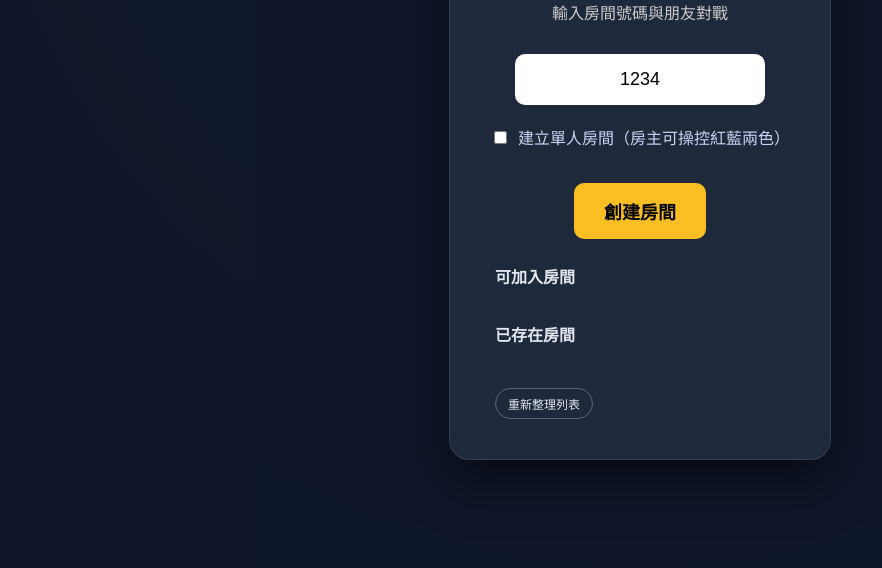
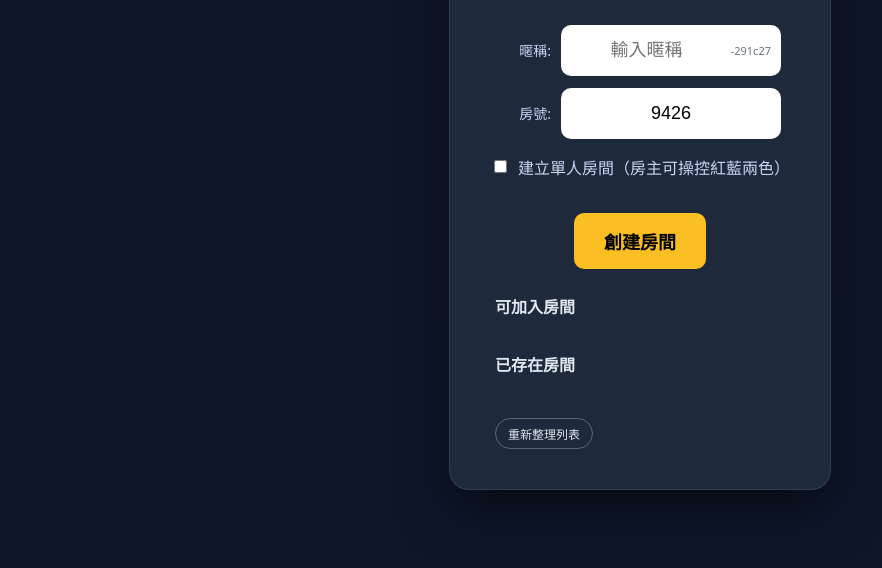
Before and after one commit to eden0102lee/zombie-chess_VS, a website: page zombie-chessVS/zombie-chessVS/public/index.html in a window 1280 px wide. Shown: the part 232-800 px from the top of the page, without its empty margins (0-882 px from the left). Drawn offline with nearby package versions, Linux system fonts and the light colour scheme; no server answers.

Commit message:
Tidy lobby field layout

```diff
--- a/zombie-chessVS/zombie-chessVS/public/index.html
+++ b/zombie-chessVS/zombie-chessVS/public/index.html
@@ -51,6 +51,29 @@
                 border: 1px solid rgba(255, 255, 255, 0.1);
                 box-shadow: 0 20px 50px rgba(0, 0, 0, 0.5);
             }
+            .lobby-fields {
+                display: flex;
+                flex-direction: column;
+                gap: 12px;
+                margin-bottom: 16px;
+            }
+            .lobby-row {
+                display: flex;
+                align-items: center;
+                justify-content: center;
+                gap: 10px;
+                color: #e2e8f0;
+            }
+            .lobby-row label {
+                width: 52px;
+                text-align: right;
+                font-size: 14px;
+                color: #cbd5f5;
+            }
+            .lobby-row input {
+                margin-bottom: 0;
+                width: 220px;
+            }
             .lobby-input {
                 padding: 15px;
                 font-size: 18px;
@@ -509,6 +532,21 @@
                 z-index: 10001;
                 backdrop-filter: blur(6px);
             }
+            .nickname-field {
+                position: relative;
+                display: inline-flex;
+                align-items: center;
+            }
+            .nickname-field input {
+                padding-right: 64px;
+            }
+            .nickname-id-overlay {
+                position: absolute;
+                right: 10px;
+                font-size: 11px;
+                color: #6b7280;
+                pointer-events: none;
+            }
         </style>
         <script src="/socket.io/socket.io.js"></script>
     </head>
@@ -522,13 +560,34 @@
                 <p style="color: #ccc; margin-bottom: 30px">
                     輸入房間號碼與朋友對戰
                 </p>
+                <div class="lobby-fields">
+                    <div class="lobby-row">
+                        <label for="player-nickname">暱稱:</label>
+                        <span class="nickname-field">
+                            <input
+                                type="text"
+                                id="player-nickname"
+                                class="lobby-input"
+                                maxlength="12"
+                                placeholder="輸入暱稱"
+                            />
+                            <span
+                                class="nickname-id-overlay"
+                                id="player-id-display"
+                            ></span>
+                        </span>
+                    </div>
+                    <div class="lobby-row">
+                        <label for="room-id">房號:</label>
                         <input
                             type="text"
                             id="room-id"
                             class="lobby-input"
                             placeholder="例如: 8888"
-                    value="1234"
+                            value=""
                         />
+                    </div>
+                </div>
                 <div style="margin-bottom: 12px; color: #cbd5f5">
                     <label style="display: inline-flex; gap: 8px; align-items: center">
                         <input type="checkbox" id="solo-mode" />
@@ -776,9 +835,47 @@
             let isSoloHost = false;
             const gitVersionElement = document.getElementById("git-version");
             const roomInput = document.getElementById("room-id");
+            const playerIdDisplay = document.getElementById("player-id-display");
+            const nicknameInput = document.getElementById("player-nickname");
+            const PLAYER_ID_KEY = "zombie-chess-player-id";
+            const PLAYER_NICKNAME_KEY = "zombie-chess-player-nickname";
+            const playerId = (() => {
+                const existing = localStorage.getItem(PLAYER_ID_KEY);
+                if (existing) {
+                    return existing;
+                }
+                const generated =
+                    (window.crypto?.randomUUID && window.crypto.randomUUID()) ||
+                    `P${Math.random().toString(36).slice(2, 10)}`;
+                localStorage.setItem(PLAYER_ID_KEY, generated);
+                return generated;
+            })();
+            const shortPlayerId = playerId
+                .replace(/[^a-zA-Z0-9]/g, "")
+                .slice(-6);
+
+            if (playerIdDisplay) {
+                const idText = shortPlayerId || playerId;
+                playerIdDisplay.innerText = idText ? `-${idText}` : "";
+            }
+            if (nicknameInput) {
+                nicknameInput.value =
+                    localStorage.getItem(PLAYER_NICKNAME_KEY) || "";
+                nicknameInput.addEventListener("input", () => {
+                    localStorage.setItem(
+                        PLAYER_NICKNAME_KEY,
+                        nicknameInput.value.trim(),
+                    );
+                });
+            }
 
             if (roomInput) {
                 roomInput.dataset.userEdited = "false";
+                if (!roomInput.value) {
+                    roomInput.value = Math.floor(
+                        1000 + Math.random() * 9000,
+                    ).toString();
+                }
                 roomInput.addEventListener("input", () => {
                     roomInput.dataset.userEdited = "true";
                 });
@@ -806,6 +903,7 @@
                 socket.emit("joinRoom", {
                     roomId: room,
                     mode: isSolo ? "solo" : "multi",
+                    playerId,
                 });
                 document.getElementById("conn-status").innerText = "連線中...";
             }
```
Also changed, not shown: zombie-chessVS/zombie-chessVS/server.js (+72 -15 lines). Lines whose indentation alone changed are shown as unchanged.
